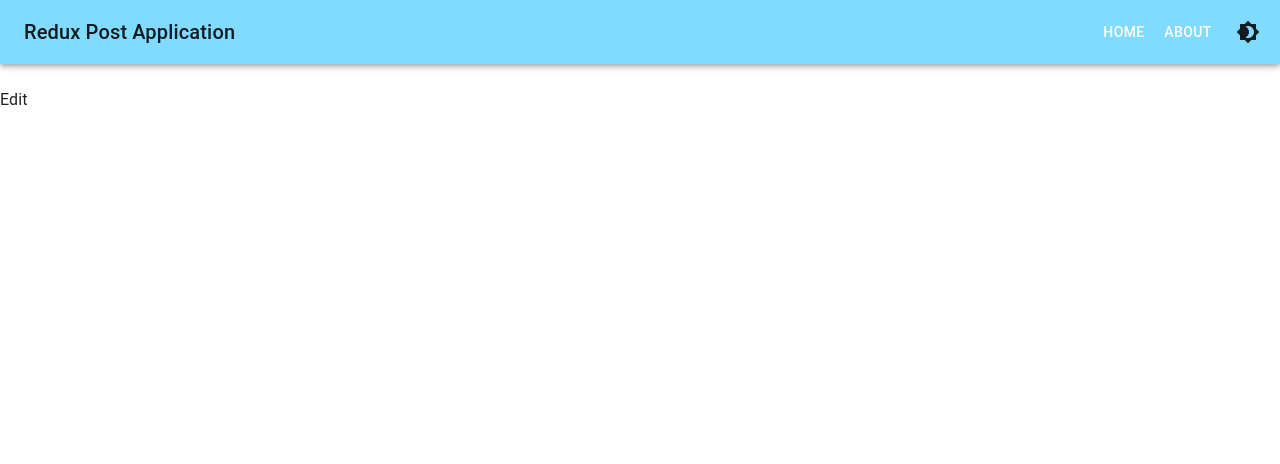
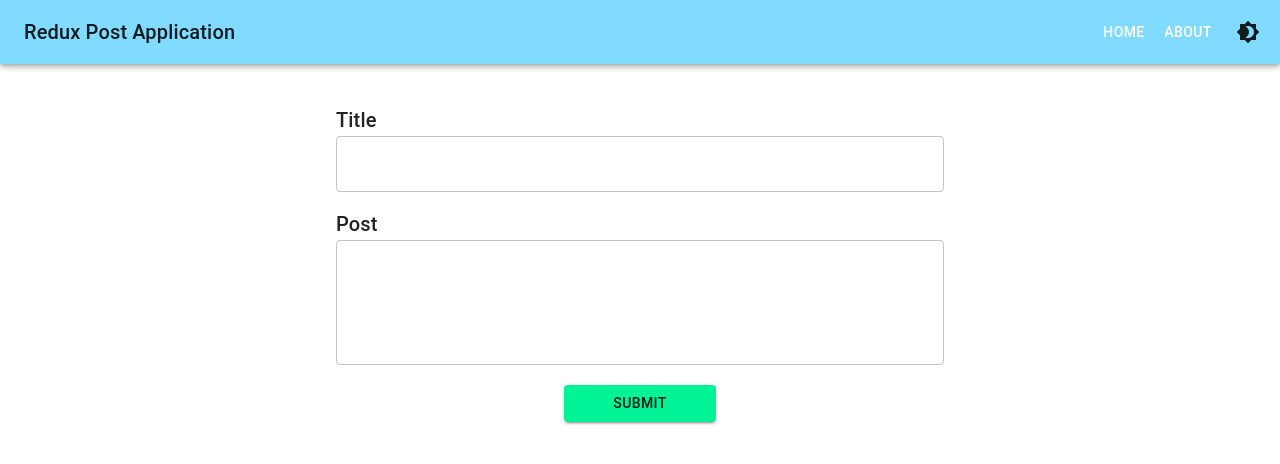
Before and after one commit to KevinThomasNY/Redux-Post-App, a React (Vite) app: page /edit/1 in a window 1280 px wide. Shown: the top 464 px of the page. Built offline with nearby package versions, Linux system fonts and the light colour scheme.

Commit message:
feat: add edit form component

```diff
--- /dev/null
+++ b/src/components/editForm.tsx
@@ -0,0 +1,78 @@
+import { useState } from "react";
+import {useAppSelector, useAppDispatch} from '../app/hooks'
+import {createPost} from '../features/posts/postsSlice'
+import { Box, Button, TextField, Typography } from "@mui/material";
+
+type FormData = {
+  id: number;
+  title: string;
+  content: string;
+};
+
+const Edit = () => {
+  const postsObject = useAppSelector((state) => state.posts);
+  const postsArray = postsObject.posts;
+  const length = postsArray.length + 1;
+  const [formData, setFormData] = useState<FormData>({id: length, title: "", content: "" });
+  const dispatch = useAppDispatch()
+
+  const handleChange = (event: React.ChangeEvent<HTMLInputElement>) => {
+    const { name, value } = event.target;
+    setFormData({ ...formData, [name]: value });
+  };
+
+  const handleSubmit = (event: React.FormEvent<HTMLFormElement>) => {
+    event.preventDefault();
+    dispatch(createPost(formData))
+    setFormData({id: 0, title: "", content: "" });
+  };
+
+  return (
+    <Box
+      component="form"
+      onSubmit={handleSubmit}
+      display="flex"
+      flexDirection="column"
+      alignItems="flex-start"
+      width="50%"
+      maxWidth={"700px"}
+      bgcolor="background.paper"
+      padding={2}
+      marginX="auto"
+    >
+      <Typography variant="h6" align="left">
+        Title
+      </Typography>
+      <TextField
+        name="title"
+        value={formData.title}
+        onChange={handleChange}
+        variant="outlined"
+        fullWidth
+        sx={{ marginBottom: 2 }}
+      />
+      <Typography variant="h6" align="left">
+        Post
+      </Typography>
+      <TextField
+        name="content"
+        value={formData.content}
+        onChange={handleChange}
+        variant="outlined"
+        multiline
+        rows={4}
+        fullWidth
+      />
+      <Button
+        color="secondary"
+        type="submit"
+        style={{ marginTop: "20px", alignSelf: "center" }}
+        sx={{ width: "25%" }}
+      >
+        Submit
+      </Button>
+    </Box>
+  );
+};
+
+export default Edit;
--- a/src/features/posts/postsSlice.ts
+++ b/src/features/posts/postsSlice.ts
@@ -9,6 +9,7 @@ export interface Post {
 
 export interface PostState {
   posts: Post[];
+  selectedPost: Post | null;
 }
 
 const initialState: PostState = {
@@ -16,6 +17,7 @@ const initialState: PostState = {
     { id: 1, title: "First Post!", content: "Hello!" },
     { id: 2, title: "Second Post", content: "More text" },
   ],
+  selectedPost: null,
 };
 
 const postsSlice = createSlice({
@@ -23,16 +25,20 @@ const postsSlice = createSlice({
   initialState,
   reducers: {
     createPost: (state, action) => {
-      state.posts.push(action.payload)
+      state.posts.push(action.payload);
     },
     deletePost: (state, action) => {
       const id = action.payload;
-      state.posts = state.posts.filter(post => post.id !== id);
-    }
+      state.posts = state.posts.filter((post) => post.id !== id);
+    },
+    getSinglePost: (state, action) => {
+      const id = action.payload;
+      state.selectedPost = state.posts.find((post) => post.id === id) || null;
+    },
   },
 });
 
-export const {createPost, deletePost} = postsSlice.actions;
+export const { createPost, deletePost, getSinglePost } = postsSlice.actions;
 
 export const selectAllPosts = (state: RootState) => state.posts.posts;
 
--- a/src/pages/Edit.tsx
+++ b/src/pages/Edit.tsx
@@ -1,9 +1,29 @@
-import React from 'react'
+import { useEffect } from "react";
+import { useParams } from "react-router-dom";
+import { useAppSelector, useAppDispatch } from "../app/hooks";
+import { getSinglePost } from "../features/posts/postsSlice";
+import EditForm from "../components/editForm";
+type RouteParams = {
+  id: string;
+};
 
 const Edit = () => {
+
+  const { id } = useParams<RouteParams>();
+  const idAsNumber = parseInt(id || "0");
+  const dispatch = useAppDispatch();
+  const selectedPost = useAppSelector((state) => state.posts.selectedPost);
+  console.log(selectedPost);
+
+  useEffect(() => {
+    dispatch(getSinglePost(idAsNumber));
+  }, [dispatch, id]);
+
   return (
-    <div>Edit</div>
-  )
-}
+    <>
+      <EditForm />
+    </>
+  );
+};
 
-export default Edit
+export default Edit;
```
